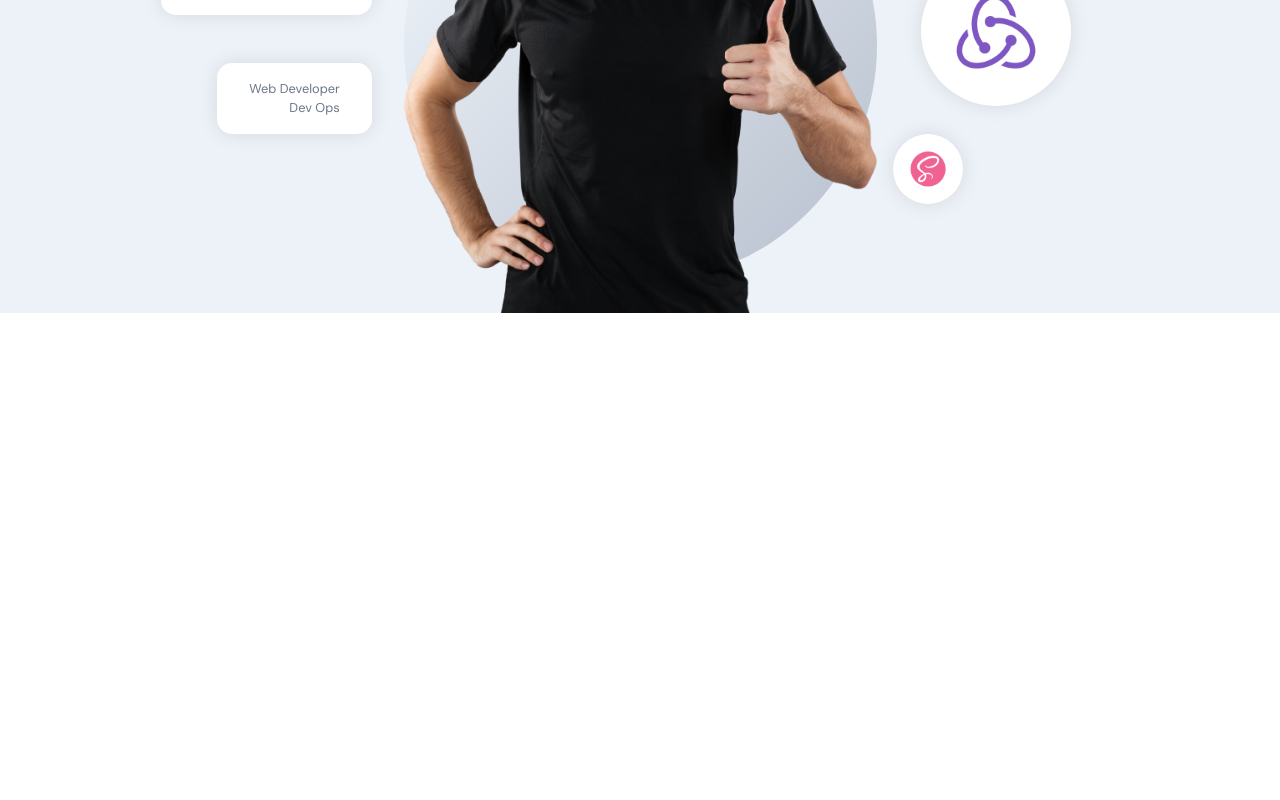
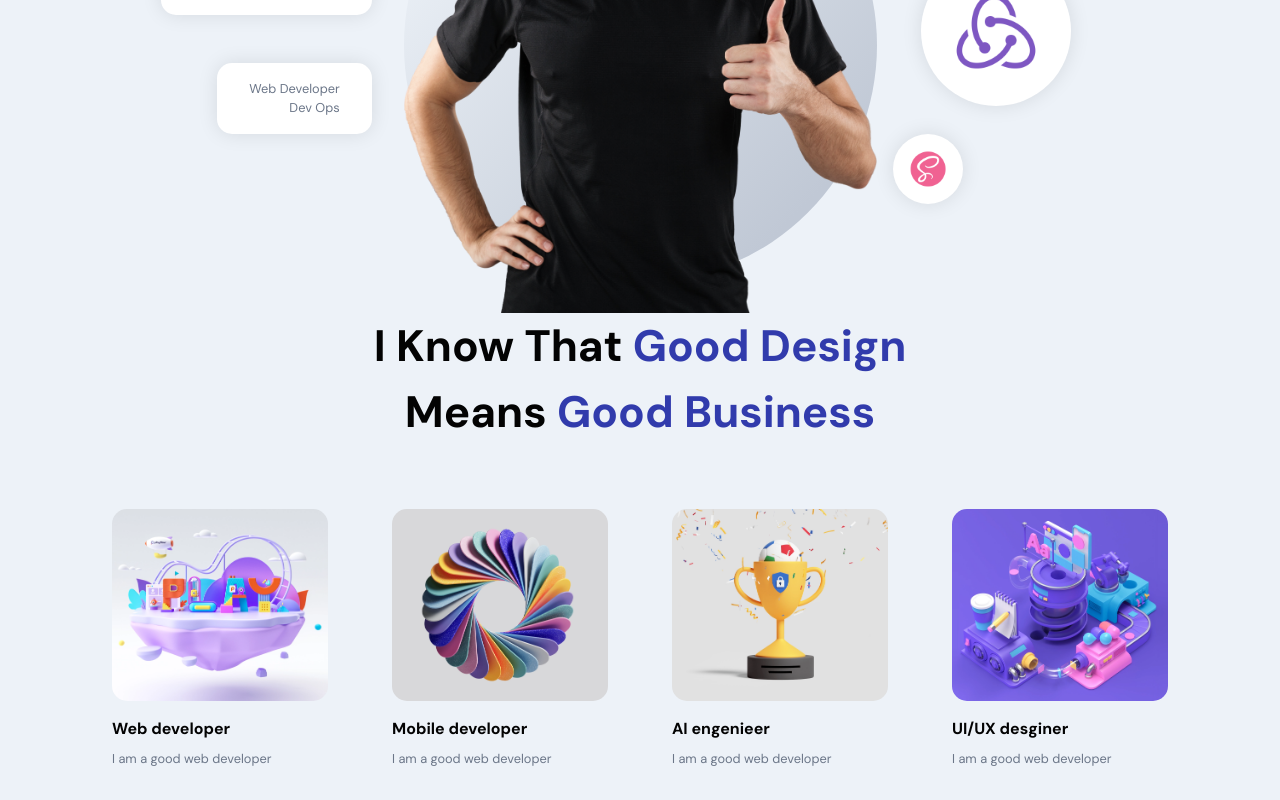
Before and after one commit to GuysKapen/Portfolio, a React (Vite) app in the folder react/: page / in a window 1280 px wide. Shown: the part 377-1177 px from the top of the page. Before the commit the page ends 800 px from the top, so only its background shows below. Built offline with nearby package versions, Linux system fonts and the light colour scheme.

Commit message:
Design about section

```diff
--- a/react/src/container/About/About.jsx
+++ b/react/src/container/About/About.jsx
@@ -1,11 +1,50 @@
 import React from 'react';
 import './About.scss';
+import { motion } from "framer-motion";
+import { images } from '../../constants';
 
 const About = () => {
+    const abouts = [
+        {
+            title: "Web developer",
+            description: "I am a good web developer",
+            imgUrl: images.about01
+        },
+        {
+            title: "Mobile developer",
+            description: "I am a good web developer",
+            imgUrl: images.about02
+        },
+        {
+            title: "AI engenieer",
+            description: "I am a good web developer",
+            imgUrl: images.about03
+        },
+        {
+            title: "UI/UX desginer",
+            description: "I am a good web developer",
+            imgUrl: images.about04
+        },
+    ]
     return (
-        <div>
+        <>
+            <h2 className="head-text">I Know that <span>Good Design</span> <br />means  <span>Good Business</span></h2>
+            <div className='app__profiles'>
+                {abouts.map((about, index) => (
+                    <motion.div
+                        whileInView={{ opacity: [0, 1], x: [120, 0] }}
+                        whileHover={{ scale: 1.12 }}
+                        transition={{ duration: 0.5, ease: "easeInOut" }}
+                        className='app__profile-item cursor-pointer'
+                        key={`about-${index}`}>
+                        <img src={about.imgUrl} alt={about.title} />
+                        <h2 className='bold-text mt-4'>{about.title}</h2>
+                        <p className='p-text mt-2'>{about.description}</p>
+                    </motion.div>
+                ))}
+            </div>
 
-        </div>
+        </>
     );
 }
 
--- a/react/src/container/About/About.scss
+++ b/react/src/container/About/About.scss
@@ -0,0 +1,38 @@
+.app__about {
+    flex: 1;
+    width: 100%;
+    flex-direction: column;
+  }
+
+  .app__profiles {
+    display: flex;
+    justify-content: center;
+    align-items: flex-start;
+    flex-wrap: wrap;
+    margin-top: 2rem;
+  }
+
+  .app__profile-item {
+    width: 13.5rem;
+    display: flex;
+    justify-content: flex-start;
+    align-items: flex-start;
+    flex-direction: column;
+    margin: 2rem;
+
+    img {
+      width: 100%;
+      height: 12rem;
+      border-radius: 15px;
+      object-fit: cover;
+    }
+
+    @media screen and (min-width: 2000px) {
+      width: 370px;
+      margin: 2rem 4rem;
+
+      img {
+        height: 320px;
+      }
+    }
+  }
```
